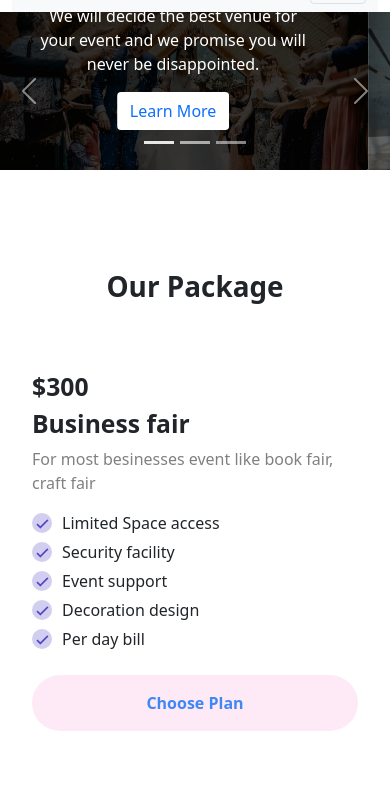
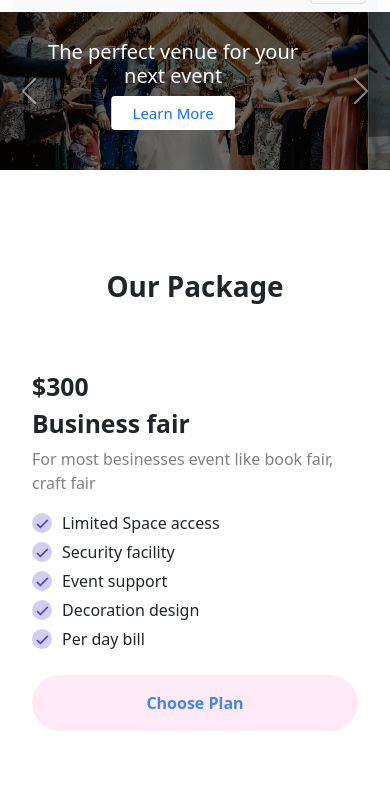
Before and after one commit to shahriyardx/borolox-convention, a plain HTML site: page index.html in a window 390 px wide. Shown: the part 44-844 px from the top of the page. Drawn offline with nearby package versions, Linux system fonts and the light colour scheme.

Commit message:
FIX - Image brightness except first image, Carousel responsiveness

```diff
--- a/index.html
+++ b/index.html
@@ -40,16 +40,16 @@
 
   <div id="carouselExampleCaptions" class="carousel slide" data-bs-ride="carousel">
     <div class="carousel-indicators">
-      <button type="button" data-bs-target="#carouselExampleCaptions" data-bs-slide-to="0" class="active" aria-current="true" aria-label="Slide 1"></button>
-      <button type="button" data-bs-target="#carouselExampleCaptions" data-bs-slide-to="1" aria-label="Slide 2"></button>
-      <button type="button" data-bs-target="#carouselExampleCaptions" data-bs-slide-to="2" aria-label="Slide 3"></button>
+      <button type="button" data-bs-target="#carouselExampleCaptions" data-bs-slide-to="0" class="active d-none d-md-block" aria-current="true" aria-label="Slide 1"></button>
+      <button type="button" data-bs-target="#carouselExampleCaptions" data-bs-slide-to="1" class="d-none d-md-block" aria-label="Slide 2"></button>
+      <button type="button" data-bs-target="#carouselExampleCaptions" data-bs-slide-to="2" class="d-none d-md-block" aria-label="Slide 3"></button>
     </div>
     <div class="carousel-inner">
       <div class="carousel-item active">
         <img src="./images/slider/slide-1.png" class="d-block w-100" alt="...">
         <div class="carousel-caption ">
           <h2>The perfect venue for your next event</h2>
-          <p>We will decide the best venue for your event and we promise you will never be disappointed.</p>
+          <p class="d-none d-md-block">We will decide the best venue for your event and we promise you will never be disappointed.</p>
           <a href="#" class="btn bg-white text-primary mb-md-5">Learn More</a>
         </div>
       </div>
@@ -57,7 +57,7 @@
         <img src="./images/slider/slide-2.png" class="d-block w-100" alt="...">
         <div class="carousel-caption ">
           <h2>Never ending foods</h2>
-          <p>While you are in the event we will care all about foods.</p>
+          <p class="d-none d-md-block">While you are in the event we will care all about foods.</p>
           <a href="#" class="btn bg-white text-primary mb-md-5">Learn More</a>
         </div>
       </div>
@@ -65,7 +65,7 @@
         <img src="./images/slider/slide-3.jpg" class="d-block w-100" alt="...">
         <div class="carousel-caption ">
           <h2>Best musics to chill out</h2>
-          <p>We have the best sounds system so no worry about musics</p>
+          <p class="d-none d-md-block">We have the best sounds system so no worry about musics</p>
           <a href="#" class="btn bg-white text-primary mb-md-5">Learn More</a>
         </div>
       </div>
--- a/styles.css
+++ b/styles.css
@@ -1,5 +1,16 @@
-.carousel-item img {
+.carousel-item:not(:first-child) img {
     filter: brightness(50%);
+}
+
+@media screen and (max-width: 768px) {
+    .carousel-caption h2 {
+        font-size: 20px;
+    }
+
+    .carousel-caption .btn {
+        padding: 5px 20px;
+        font-size: 15px;
+    }
 }
 
 .plan {
```
